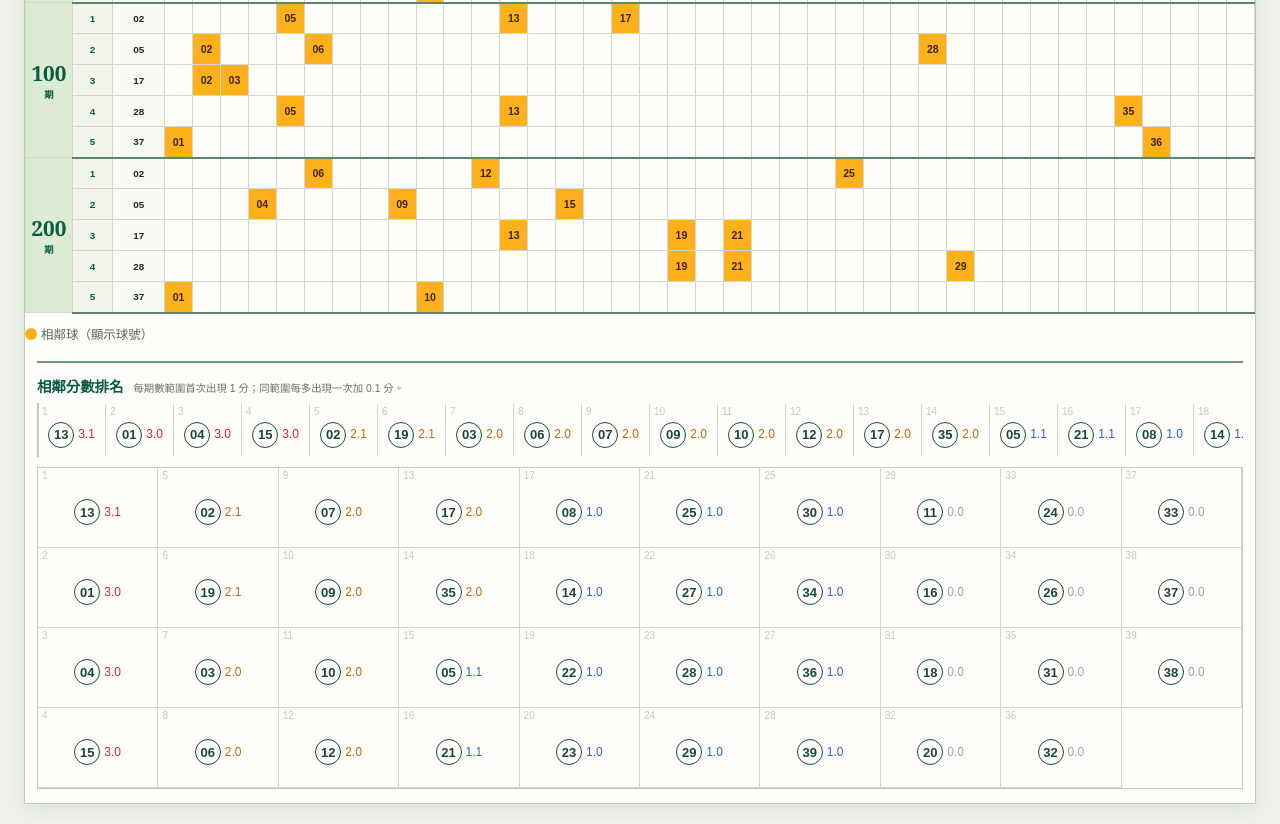
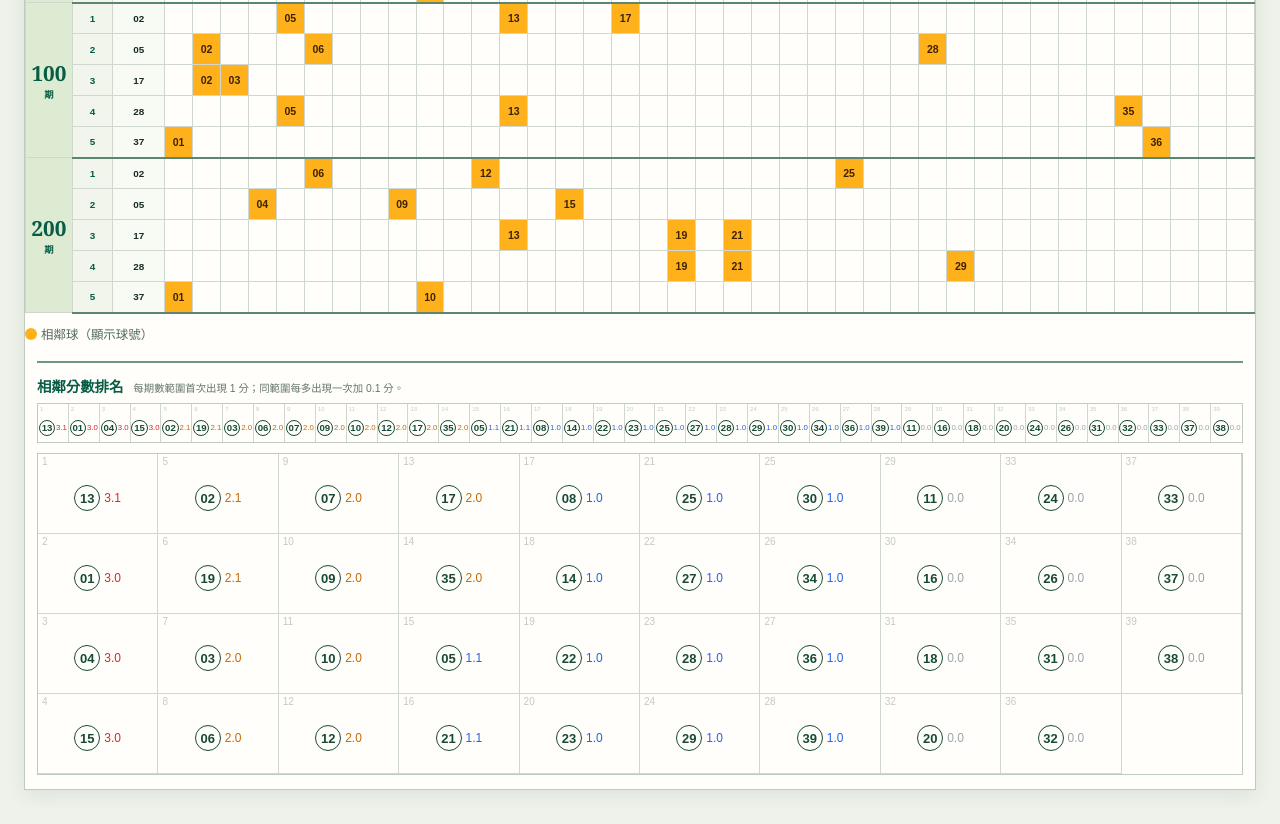
Before and after one commit to Hsu7183/Numeris-Cloud, a plain HTML site: page docs/output.html in a window 1280 px wide. Shown: the part 512-1336 px from the top of the page. Drawn offline with Linux system fonts and the light colour scheme.

Commit message:
style: fit upper 539 ranking into one compact row

```diff
--- a/docs/daily539_output.css
+++ b/docs/daily539_output.css
@@ -53,3 +53,11 @@ tbody tr:nth-child(5n) td,tbody tr:nth-child(5n) th { border-bottom:2px solid #5
 .score-section .rank-pair strong{font:400 12px/1.2 Arial,sans-serif;opacity:1;white-space:nowrap}
 .score-line-item>span,.score-item>span{position:absolute;top:2px;left:4px;font-size:10px}
 .score-section .score-red{color:#dc2626}.score-section .score-orange{color:#c56a08}.score-section .score-blue{color:#2563eb}.score-section .score-gray{color:#9ca3af}
+
+/* Compact upper ranking: all 39 entries fit in one row. */
+.score-scroll .score-line{width:100%;grid-template-columns:repeat(39,minmax(0,1fr));grid-auto-flow:row;grid-auto-columns:auto;container-type:inline-size}
+.score-line-item{padding:16px 0 6px}
+.score-line-item .rank-pair{gap:1px}
+.score-line-item .rank-pair b{width:clamp(12px,1.35cqw,22px);height:clamp(12px,1.35cqw,22px);flex:0 0 auto;font-size:clamp(7px,.8cqw,11px)}
+.score-line-item .rank-pair strong{font-size:clamp(6px,.65cqw,10px)}
+.score-line-item>span{font-size:clamp(5px,.5cqw,8px);left:2px}
--- a/docs/output.html
+++ b/docs/output.html
@@ -1 +1 @@
-<!doctype html><html lang="zh-Hant"><head><meta name="viewport" content="width=device-width, initial-scale=1"><meta charset="utf-8"><title>今彩539｜XLSX 表格</title><link rel="stylesheet" href="daily539_output.css?v=ranking-colors-v7"></head><body><main class="output-page"><header><a href="daily539.html">← 返回統計</a><div><strong>今彩 539 相鄰球矩陣</strong><span id="output-meta">載入資料中</span></div></header><nav class="ranking-nav" aria-label="539排名與試算"><a href="539-adjacent-reference.html">相鄰次數39格</a><a href="539-combined-reference.html">相鄰分數＋AI快報</a><a href="539-adjacent-backtest.html">相鄰分數歷史試算</a><a href="539-adjacent-counts-backtest.html">相鄰次數歷史試算</a></nav><section id="matrix-wrap" class="matrix-wrap"></section></main><script src="daily539_output.js?v=ranking-colors-v7"></script></body></html>
+<!doctype html><html lang="zh-Hant"><head><meta name="viewport" content="width=device-width, initial-scale=1"><meta charset="utf-8"><title>今彩539｜XLSX 表格</title><link rel="stylesheet" href="daily539_output.css?v=ranking-fit39-v8"></head><body><main class="output-page"><header><a href="daily539.html">← 返回統計</a><div><strong>今彩 539 相鄰球矩陣</strong><span id="output-meta">載入資料中</span></div></header><nav class="ranking-nav" aria-label="539排名與試算"><a href="539-adjacent-reference.html">相鄰次數39格</a><a href="539-combined-reference.html">相鄰分數＋AI快報</a><a href="539-adjacent-backtest.html">相鄰分數歷史試算</a><a href="539-adjacent-counts-backtest.html">相鄰次數歷史試算</a></nav><section id="matrix-wrap" class="matrix-wrap"></section></main><script src="daily539_output.js?v=ranking-fit39-v8"></script></body></html>
```
